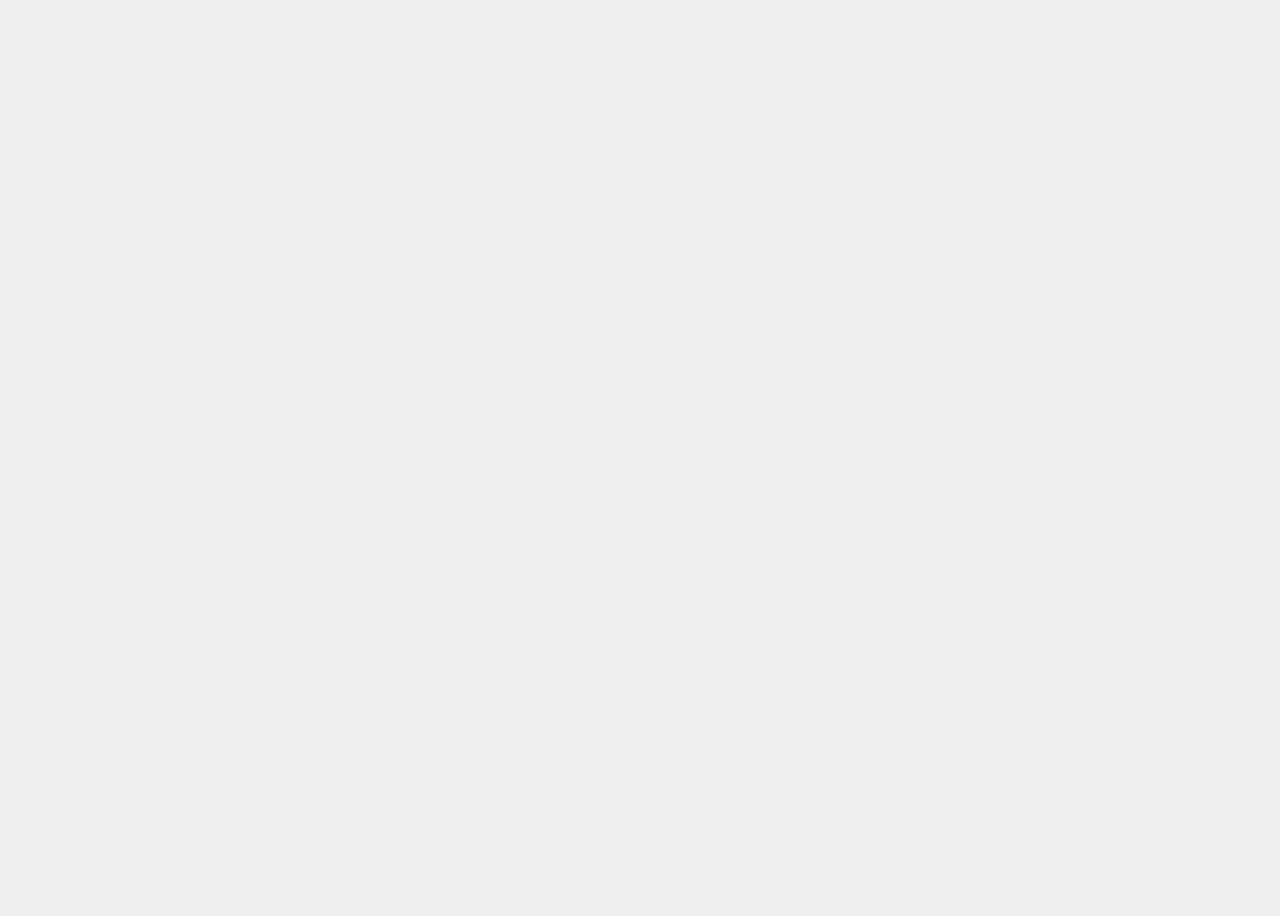
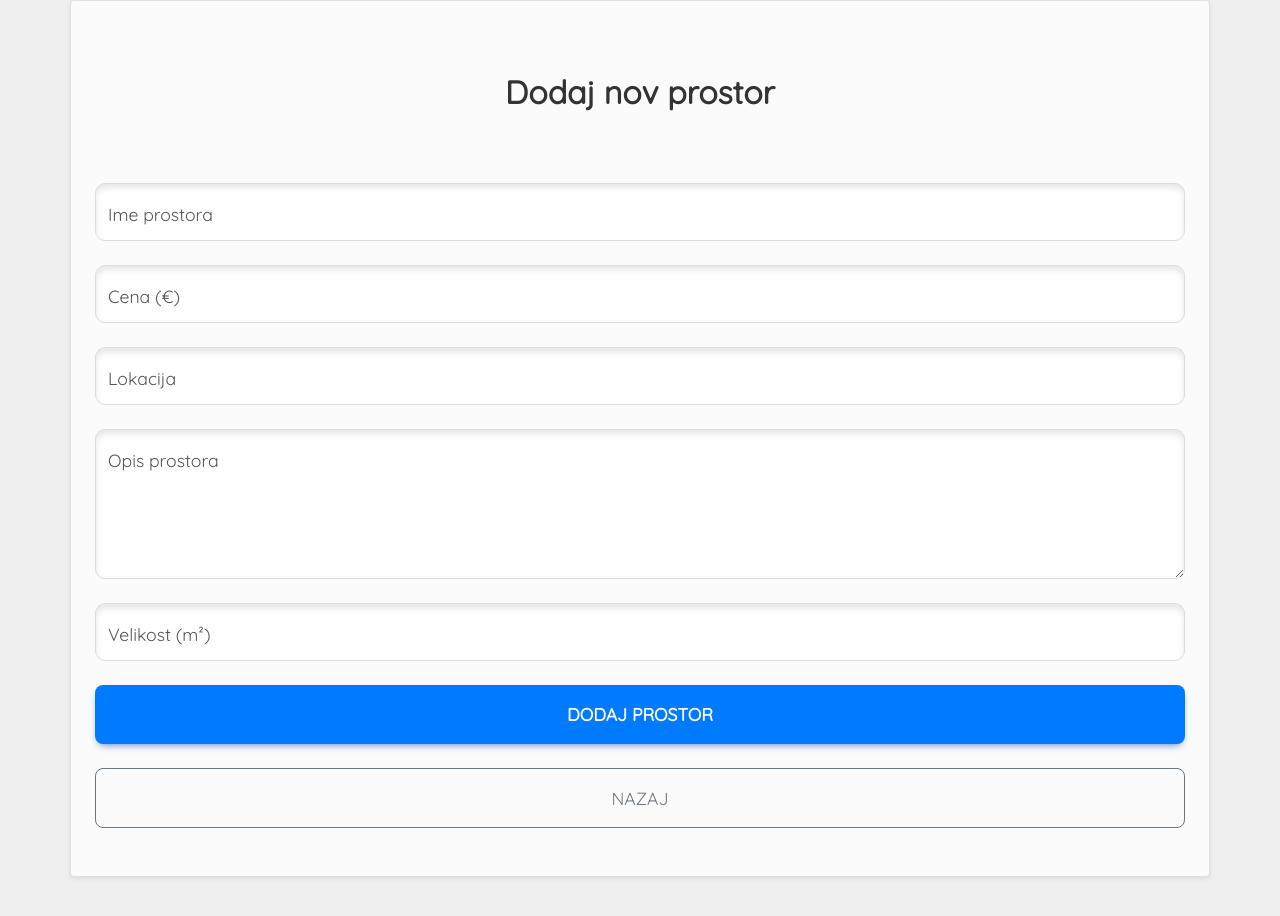
Before and after one commit to RSO-skupina-20/ui, an Angular app in the folder najem-prostorov/: page /prostori/dodaj in a window 1280 px wide. Before the commit this address led to /. Shown: the top 916 px of the page. Before the commit the page ends 800 px from the top, so only its background shows below. Built offline with nearby package versions, Linux system fonts and the light colour scheme.

Commit message:
Dopolnitev pregleda prostorov in dodana maska za vnos novega prostora

```diff
--- /dev/null
+++ b/najem-prostorov/src/app/Razredi/Prostor.ts
@@ -0,0 +1,8 @@
+export class Prostor {
+  "ime" : string;
+  "opis" : string;
+  "lokacija" : string;
+  "velikost" : string;
+  "cena" : string;
+
+}
--- a/najem-prostorov/src/app/Storitve/najem-prostorov.service.ts
+++ b/najem-prostorov/src/app/Storitve/najem-prostorov.service.ts
@@ -3,6 +3,7 @@ import {HttpClient, HttpHeaders} from '@angular/common/http';
 import {BROWSER_STORAGE} from '../Razredi/shramba';
 import {Uporabnik} from '../Razredi/Uporabnik';
 import {Observable} from 'rxjs';
+import {Prostor} from '../Razredi/Prostor';
 
 @Injectable({
   providedIn: 'root'
@@ -49,4 +50,27 @@ export class NajemProstorovService {
     return this.http
       .get(url, {headers});
   }
+
+  public pridobiProstoreLastnika(idLastnika: number): Observable<any> {
+    const url: string = `http://localhost:8080/v1/prostori/lastnik/${idLastnika}`;
+    let headers = new HttpHeaders()
+      .set('Authorization', `Bearer ${this.shramba.getItem('token')}`)
+    return this.http
+      .get(url, {headers});
+  }
+
+  public dodajProstor(prostor: Prostor) {
+    const url: string = 'http://localhost:8080/v1/prostori';
+    let headers = new HttpHeaders()
+      .set('Authorization', `Bearer ${this.shramba.getItem('token')}`)
+    return this.http
+      .post(url, {
+        ime: prostor.ime,
+        opis: prostor.opis,
+        lokacija: prostor.lokacija,
+        cena: prostor.cena,
+        velikost: prostor.velikost
+      }, {headers});
+
+  }
 }
--- a/najem-prostorov/src/app/app-routing.module.ts
+++ b/najem-prostorov/src/app/app-routing.module.ts
@@ -4,12 +4,14 @@ import {HomeComponent} from './komponente/home/home.component';
 import {RegistracijaComponent} from './komponente/registracija/registracija.component';
 import {PrijavaComponent} from './komponente/prijava/prijava.component';
 import {PregledProstorovComponent} from './komponente/pregled-prostorov/pregled-prostorov.component';
+import {DodajProstorComponent} from './komponente/dodaj-prostor/dodaj-prostor.component';
 
 const routes: Routes = [
   {path: '', component: HomeComponent},
   {path: 'registracija', component: RegistracijaComponent},
   {path: 'prijava', component: PrijavaComponent},
   {path: 'prostori', component: PregledProstorovComponent},
+  {path: 'prostori/dodaj', component: DodajProstorComponent}
 ];
 
 @NgModule({
--- a/najem-prostorov/src/app/app.module.ts
+++ b/najem-prostorov/src/app/app.module.ts
@@ -10,6 +10,7 @@ import {FormsModule} from '@angular/forms';
 import {HttpClientModule} from '@angular/common/http';
 import { PrijavaComponent } from './komponente/prijava/prijava.component';
 import { PregledProstorovComponent } from './komponente/pregled-prostorov/pregled-prostorov.component';
+import { DodajProstorComponent } from './komponente/dodaj-prostor/dodaj-prostor.component';
 
 @NgModule({
   declarations: [
@@ -17,7 +18,8 @@ import { PregledProstorovComponent } from './komponente/pregled-prostorov/pregle
     HomeComponent,
     RegistracijaComponent,
     PrijavaComponent,
-    PregledProstorovComponent
+    PregledProstorovComponent,
+    DodajProstorComponent
   ],
   imports: [
     BrowserModule,
--- /dev/null
+++ b/najem-prostorov/src/app/komponente/dodaj-prostor/dodaj-prostor.component.css
@@ -0,0 +1,82 @@
+.container {
+  padding: 2rem 3rem;
+  background-color: #fafafa;
+  border-radius: 12px;
+  box-shadow: 0 10px 20px rgba(0, 0, 0, 0.1);
+}
+
+h1 {
+  font-size: 2rem;
+  font-weight: 600;
+  color: #333;
+  margin-bottom: 1.5rem;
+}
+
+.form-floating {
+  position: relative;
+}
+
+.form-control {
+  font-size: 1.2rem;
+  padding: 1.2rem 1.4rem;
+  border-radius: 10px;
+  border: 1px solid #ddd;
+  box-shadow: inset 0 4px 6px rgba(0, 0, 0, 0.1);
+  transition: all 0.3s ease;
+}
+
+.form-control:focus {
+  border-color: #007bff;
+  box-shadow: 0 0 5px rgba(0, 123, 255, 0.5);
+}
+
+label {
+  font-weight: 500;
+  font-size: 1.1rem;
+  color: #555;
+}
+
+button {
+  font-size: 1.1rem;
+  border-radius: 8px;
+  padding: 1rem;
+}
+
+.btn-primary {
+  background-color: #007bff;
+  border: none;
+  font-weight: bold;
+}
+
+.btn-primary:hover {
+  background-color: #0056b3;
+}
+
+.btn-outline-secondary {
+  background-color: transparent;
+  color: #6c757d;
+  border: 1px solid #6c757d;
+}
+
+.btn-outline-secondary:hover {
+  background-color: #f8f9fa;
+}
+
+img {
+  max-width: 100%;
+  border-radius: 10px;
+}
+
+.col-lg-7 {
+  display: flex;
+  justify-content: center;
+  align-items: center;
+}
+
+.row {
+  margin-top: 3rem;
+}
+
+.mb-4 {
+  margin-bottom: 1.5rem;
+}
--- /dev/null
+++ b/najem-prostorov/src/app/komponente/dodaj-prostor/dodaj-prostor.component.html
@@ -0,0 +1,43 @@
+<div class="container border rounded shadow-sm p-4 mb-5 bg-light">
+  <div class="row">
+    <div class="col-lg-12">
+      <h1 class="text-center">Dodaj nov prostor</h1>
+    </div>
+  </div>
+  <div class="row">
+    <div class="form col-12">
+      <form>
+        <div class="form-floating mb-4">
+          <input type="text" id="ime" class="form-control" placeholder="Ime prostora"/>
+          <label for="ime">Ime prostora</label>
+        </div>
+
+        <div class="form-floating mb-4">
+          <input type="number" id="cena" class="form-control" placeholder="Cena prostora" min="0"/>
+          <label for="cena">Cena (€)</label>
+        </div>
+
+        <div class="form-floating mb-4">
+          <input type="text" id="lokacija" class="form-control" placeholder="Lokacija prostora" />
+          <label for="lokacija">Lokacija</label>
+        </div>
+
+        <div class="form-floating mb-4">
+          <textarea id="opis" class="form-control" placeholder="Opis prostora" style="height: 150px;"></textarea>
+          <label for="opis">Opis prostora</label>
+        </div>
+
+        <div class="form-floating mb-4">
+          <input type="number" id="velikost" class="form-control" placeholder="Velikost prostora (m²)" min="0"/>
+          <label for="velikost">Velikost (m²)</label>
+        </div>
+
+        <button type="submit" class="btn btn-primary btn-block mb-4" data-mdb-ripple-color="dark"
+                (click)="dodajProstor()">Dodaj prostor</button>
+
+        <button type="button" class="btn btn-outline-secondary btn-block mb-4" data-mdb-ripple-color="dark"
+                [routerLink]="['/prostori']">Nazaj</button>
+      </form>
+    </div>
+  </div>
+</div>
--- /dev/null
+++ b/najem-prostorov/src/app/komponente/dodaj-prostor/dodaj-prostor.component.ts
@@ -0,0 +1,55 @@
+import {Component} from '@angular/core';
+import {AvtentikacijaService} from '../../Storitve/avtentikacija.service';
+import {NajemProstorovService} from '../../Storitve/najem-prostorov.service';
+import {Router} from '@angular/router';
+import {Prostor} from '../../Razredi/Prostor';
+
+@Component({
+  selector: 'app-dodaj-prostor',
+  standalone: false,
+
+  templateUrl: './dodaj-prostor.component.html',
+  styleUrl: './dodaj-prostor.component.css'
+})
+export class DodajProstorComponent {
+
+  public prostor: Prostor = new Prostor();
+
+  constructor(private avtentikacijaService: AvtentikacijaService, private najemProstorovService: NajemProstorovService, private router: Router) {
+  }
+
+  public dodajProstor() {
+    this.prostor.ime = (document.getElementById('ime') as HTMLInputElement).value;
+    this.prostor.opis = (document.getElementById('opis') as HTMLInputElement).value;
+    this.prostor.lokacija = (document.getElementById('lokacija') as HTMLInputElement).value;
+    this.prostor.cena = (document.getElementById('cena') as HTMLInputElement).value;
+    this.prostor.velikost = (document.getElementById('velikost') as HTMLInputElement).value;
+
+    // Pridobi ce so vsa polja izpolnjena
+    if (this.prostor.ime === "" || this.prostor.opis === "" || this.prostor.lokacija === ""
+      || this.prostor.cena === "" || this.prostor.velikost === "") {
+      alert("Prosim izpolnite vsa polja!");
+      return;
+    }
+
+    // Preveri ce sta cena in velikost stevili in vecji od 0
+    if (isNaN(Number(this.prostor.cena)) || isNaN(Number(this.prostor.velikost))
+      || Number(this.prostor.cena) <= 0 || Number(this.prostor.velikost) <= 0) {
+      alert("Cena in velikost morata biti števili večji od 0!");
+      return;
+    }
+
+    this.najemProstorovService.dodajProstor(this.prostor).subscribe(
+      (prostor) => {
+        console.log("Prostor uspešno dodan: ", prostor);
+        alert("Prostor uspešno dodan!");
+        this.router.navigate(['/prostori']);
+      },
+      (napaka) => {
+        console.error("Prišlo je do napake pri dodajanju prostora: ", napaka);
+        alert("Prišlo je do napake pri dodajanju prostora!");
+      }
+    );
+
+  }
+}
--- a/najem-prostorov/src/app/komponente/pregled-prostorov/pregled-prostorov.component.css
+++ b/najem-prostorov/src/app/komponente/pregled-prostorov/pregled-prostorov.component.css
@@ -88,7 +88,16 @@ h4 {
   border-color: #117a8b;
 }
 
-/* Odstranitev iskalnega polja */
-.SearchBox {
-  display: none;
+
+.btn-group {
+  margin-bottom: 20px;
 }
+
+.btn-group .btn {
+  margin: 0 5px;
+}
+
+.btn-success {
+  font-size: 1.25rem;
+  padding: 10px 20px;
+}
--- a/najem-prostorov/src/app/komponente/pregled-prostorov/pregled-prostorov.component.html
+++ b/najem-prostorov/src/app/komponente/pregled-prostorov/pregled-prostorov.component.html
@@ -7,17 +7,33 @@
   </div>
 </div>
 
+<div class="container">
+  <div class="row d-flex justify-content-between">
+    <div class="col-4">
+      <select class="form-select" aria-label="Default select example" [(ngModel)]="selectedOption" (ngModelChange)="spremeniPrikazProstorov()">
+        <option value="vsi">Vsi prostori</option>
+        <option value="moji">Moji prostori</option>
+      </select>
+    </div>
+    <div class="col-4 d-flex justify-content-end">
+      <button type="button" class="btn btn-success" data-mdb-ripple-init [routerLink]="['/prostori/dodaj']">Nov prostor</button>
+    </div>
+  </div>
+</div>
+
+<!-- Seznam prostorov -->
 <div class="container prostori">
   <div class="row">
     <div *ngFor="let prostor of prostori; let i = index" class="col-xl-3 col-lg-4 col-md-6 col-sm-12">
       <div class="prostor border rounded-lg shadow-lg mb-5 bg-light">
         <div class="prostor-info p-4">
-          <h3 class="prostor-ime">{{prostor.ime}}</h3>
-          <h6 class="prostor-lokacija">{{prostor.lokacija}}</h6>
-          <p class="prostor-opis">{{prostor.opis}}</p>
-          <p><strong>Cena:</strong> {{prostor.cena}} €</p>
-          <p><strong>Velikost:</strong> {{prostor.velikost}} m²</p>
-          <a type="button" class="btn btn-info btn-block podrobnosti" [routerLink]="['/prostor', prostor.id]" data-mdb-ripple-color="dark">Več Podrobnosti (ne dela še)</a>
+          <h3 class="prostor-ime">{{ prostor.ime }}</h3>
+          <h6 class="prostor-lokacija">{{ prostor.lokacija }}</h6>
+          <p class="prostor-opis">{{ prostor.opis }}</p>
+          <p><strong>Cena:</strong> {{ prostor.cena }} €</p>
+          <p><strong>Velikost:</strong> {{ prostor.velikost }} m²</p>
+          <a type="button" class="btn btn-info btn-block podrobnosti" [routerLink]="['/prostor', prostor.id]"
+             data-mdb-ripple-color="dark">Več Podrobnosti</a>
         </div>
       </div>
     </div>
```
Also changed, not shown: najem-prostorov/src/app/komponente/pregled-prostorov/pregled-prostorov.component.ts (+43 -18 lines), 1 other file (tests, documents, lock files or other folders).
